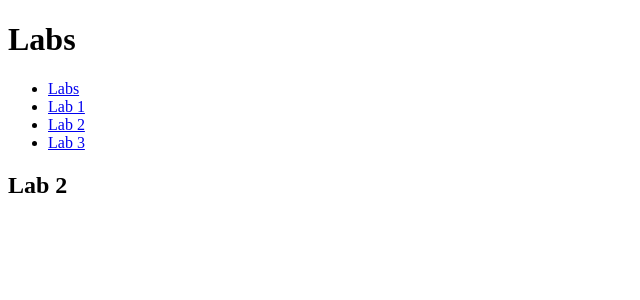
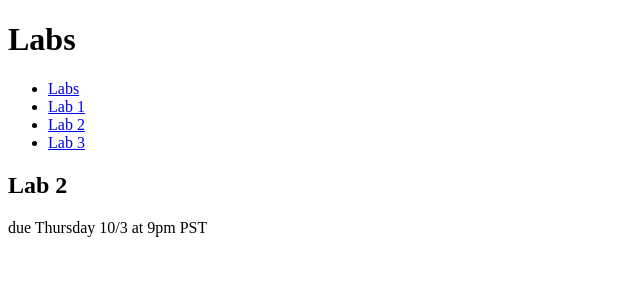
Before and after one commit to estelita24601/kanbas-react-app, a React (Create React App) app: page /#/Labs/Lab2 in a window 1280 px wide. Shown: the top 300 px of the page, without its empty margins (0-640 px from the left). Built offline with nearby package versions, Linux system fonts and the light colour scheme.

Commit message:
adding due dates to labs

```diff
--- a/src/Labs/Lab2/index.tsx
+++ b/src/Labs/Lab2/index.tsx
@@ -2,6 +2,7 @@ export default function Lab2(){
     return(
         <div>
             <h2>Lab 2</h2>
+            <p>due Thursday 10/3 at 9pm PST</p>
         </div>
     );
 }
--- a/src/Labs/Lab3/index.tsx
+++ b/src/Labs/Lab3/index.tsx
@@ -2,6 +2,7 @@ export default function Lab3(){
     return(
         <div>
             <h2>Lab 3</h2>
+            <p>due Thursday 10/17 at 9pm PST</p>
         </div>
     );
 }
```
